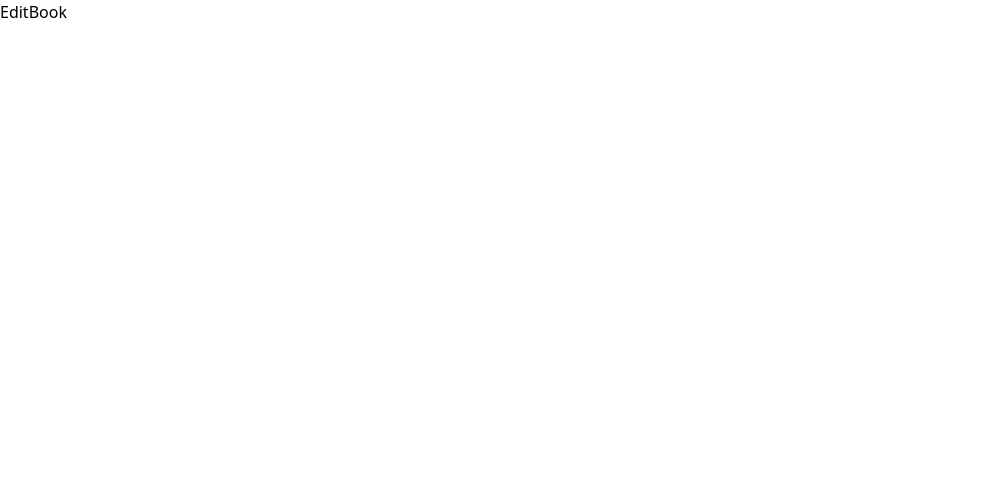
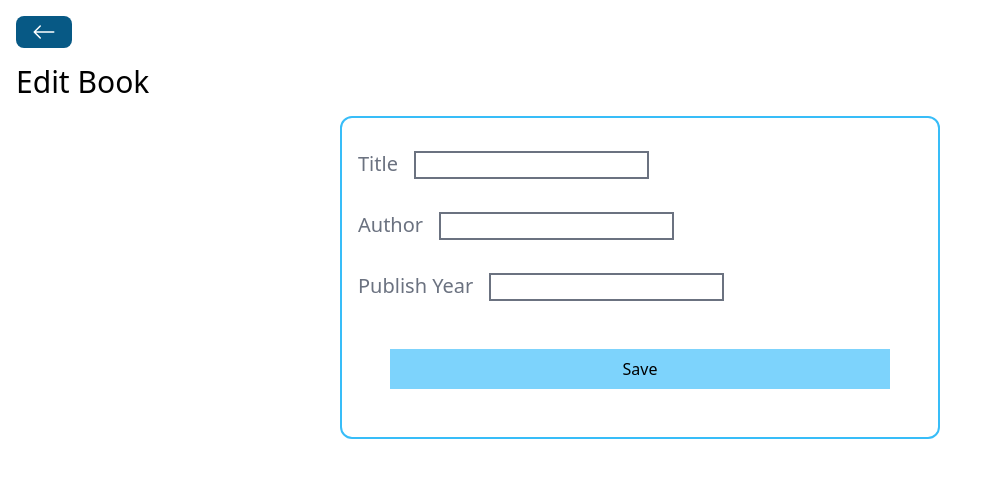
Before and after one commit to klearliu/mern-tutorial, a React (Vite) app in the folder frontend/: page /books/edit/1 in a window 1280 px wide. Shown: the top 478 px of the page, without its empty margins (0-1002 px from the left). Built offline with nearby package versions, Linux system fonts and the light colour scheme; no server answers.

Commit message:
frontend: implemented edit book feature

```diff
--- a/frontend/src/pages/EditBook.jsx
+++ b/frontend/src/pages/EditBook.jsx
@@ -1,7 +1,92 @@
-import React from "react";
+import React, { useState, useEffect } from "react";
+import BackButton from "../components/BackButton";
+import Spinner from "../components/Spinner";
+import axios from "axios";
+import { useNavigate, useParams } from "react-router-dom";
 
 const EditBook = () => {
-  return <div>EditBook</div>;
+  const [title, setTitle] = useState("");
+  const [author, setAuthor] = useState("");
+  const [publishYear, setPublishYear] = useState("");
+  const [loading, setLoading] = useState(false);
+  const navigate = useNavigate();
+  const { id } = useParams();
+  useEffect(() => {
+    setLoading(true);
+    axios
+      .get(`http://localhost:5555/books/${id}`)
+      .then((response) => {
+        setAuthor(response.data.author);
+        setPublishYear(response.data.publishYear);
+        setTitle(response.data.title);
+        setLoading(false);
+      })
+      .catch((error) => {
+        setLoading(false);
+        alert("An error occurred. Check console.");
+        console.log(error);
+      });
+  }, []);
+  const handleEditBook = () => {
+    const data = {
+      title,
+      author,
+      publishYear,
+    };
+    setLoading(true);
+    axios
+      .put(`http://localhost:5555/books/${id}`, data)
+      .then(() => {
+        setLoading(false);
+        navigate("/");
+      })
+      .catch((error) => {
+        setLoading(false);
+        alert("An error occured. Check console.");
+        console.log(error);
+      });
+  };
+
+  return (
+    <div className="p-4">
+      <BackButton />
+      <h1 className="text-3xl my-4">Edit Book</h1>
+      {loading ? <Spinner /> : ""}
+      <div className="flex flex-col border-2 border-sky-400 rounded-xl w-[600px] p-4 mx-auto">
+        <div className="my-4">
+          <label className="text-xl mr-4 text-gray-500">Title</label>
+          <input
+            type="text"
+            value={title}
+            onChange={(e) => setTitle(e.target.value)}
+            className="border-2 border-gray-500"
+          />
+        </div>
+        <div className="my-4">
+          <label className="text-xl mr-4 text-gray-500">Author</label>
+          <input
+            type="text"
+            value={author}
+            onChange={(e) => setAuthor(e.target.value)}
+            className="border-2 border-gray-500"
+          />
+        </div>
+        <div className="my-4">
+          <label className="text-xl mr-4 text-gray-500">Publish Year</label>
+          <input
+            type="number"
+            min="0"
+            value={publishYear}
+            onChange={(e) => setPublishYear(e.target.value)}
+            className="border-2 border-gray-500"
+          />
+        </div>
+        <button className="p-2 bg-sky-300 m-8" onClick={handleEditBook}>
+          Save
+        </button>
+      </div>
+    </div>
+  );
 };
 
 export default EditBook;
```
